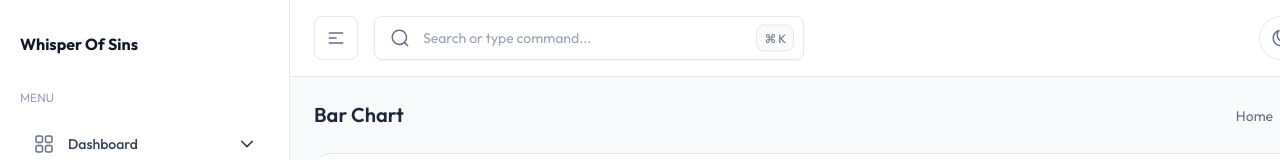
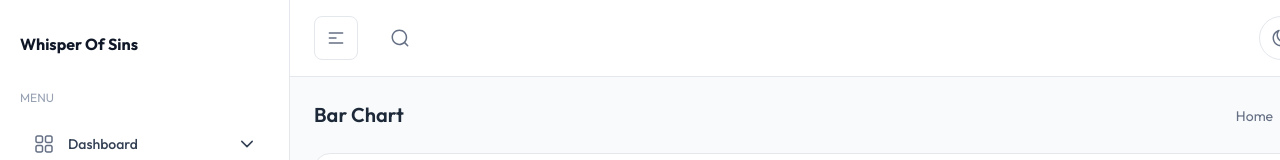
Before and after one commit to Metavative/whisperOfSinAdminPanel, a Next.js app: page /bar-chart in a window 1280 px wide. Shown: the top 160 px of the page. Built offline with nearby package versions, Linux system fonts and the light colour scheme.

Commit message:
Updated remove search input

```diff
--- a/src/layout/AppHeader.tsx
+++ b/src/layout/AppHeader.tsx
@@ -163,17 +163,17 @@
                     />
                   </svg>
                 </span>
-                <input
+                {/* <input
                   ref={inputRef}
                   type="text"
                   placeholder="Search or type command..."
                   className="dark:bg-dark-900 h-11 w-full rounded-lg border border-gray-200 bg-transparent py-2.5 pl-12 pr-14 text-sm text-gray-800 shadow-theme-xs placeholder:text-gray-400 focus:border-brand-300 focus:outline-hidden focus:ring-3 focus:ring-brand-500/10 dark:border-gray-800 dark:bg-gray-900 dark:bg-white/[0.03] dark:text-white/90 dark:placeholder:text-white/30 dark:focus:border-brand-800 xl:w-[430px]"
-                />
+                /> */}
 
-                <button className="absolute right-2.5 top-1/2 inline-flex -translate-y-1/2 items-center gap-0.5 rounded-lg border border-gray-200 bg-gray-50 px-[7px] py-[4.5px] text-xs -tracking-[0.2px] text-gray-500 dark:border-gray-800 dark:bg-white/[0.03] dark:text-gray-400">
+                {/* <button className="absolute right-2.5 top-1/2 inline-flex -translate-y-1/2 items-center gap-0.5 rounded-lg border border-gray-200 bg-gray-50 px-[7px] py-[4.5px] text-xs -tracking-[0.2px] text-gray-500 dark:border-gray-800 dark:bg-white/[0.03] dark:text-gray-400">
                   <span> ⌘ </span>
                   <span> K </span>
-                </button>
+                </button> */}
               </div>
             </form>
           </div>
--- a/src/layout/AppSidebar.tsx
+++ b/src/layout/AppSidebar.tsx
@@ -311,7 +311,7 @@
           !isExpanded && !isHovered ? "lg:justify-center" : "justify-start"
         }`}
       >
-        <h1 className="text-blue font-bold">Whisper Of Sins</h1>
+        <h1 className="text-blue font-bold dark:text-white">Whisper Of Sins</h1>
         {/* <Link href="/">
           {isExpanded || isHovered || isMobileOpen ? (
             <>
```
